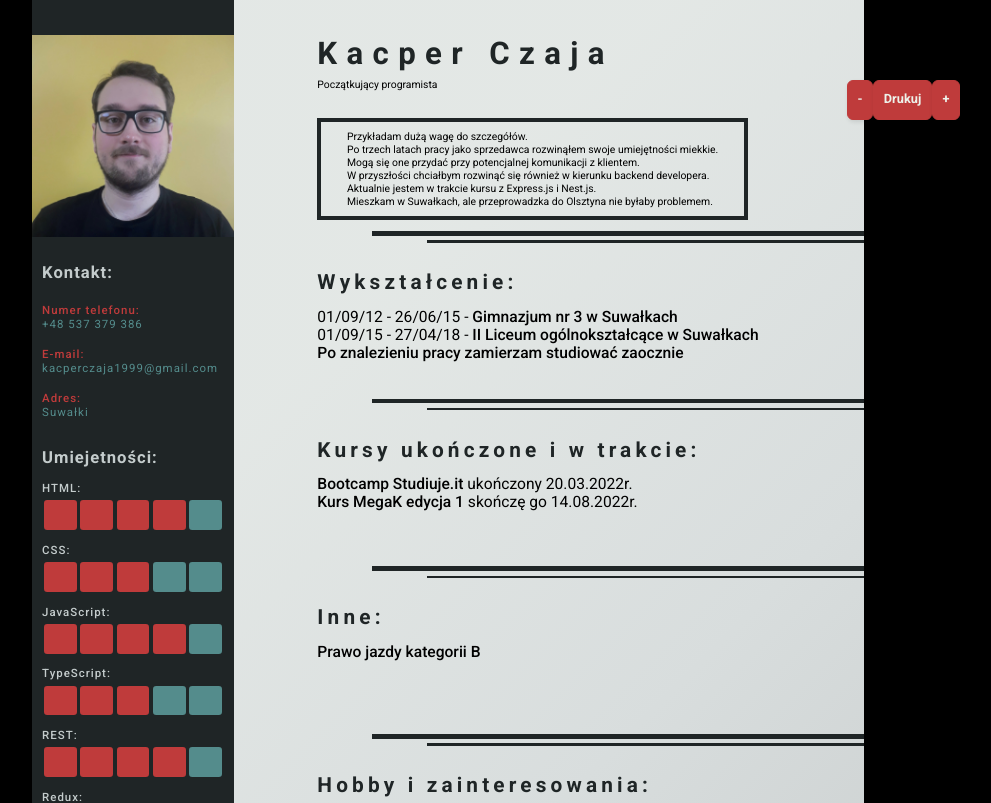
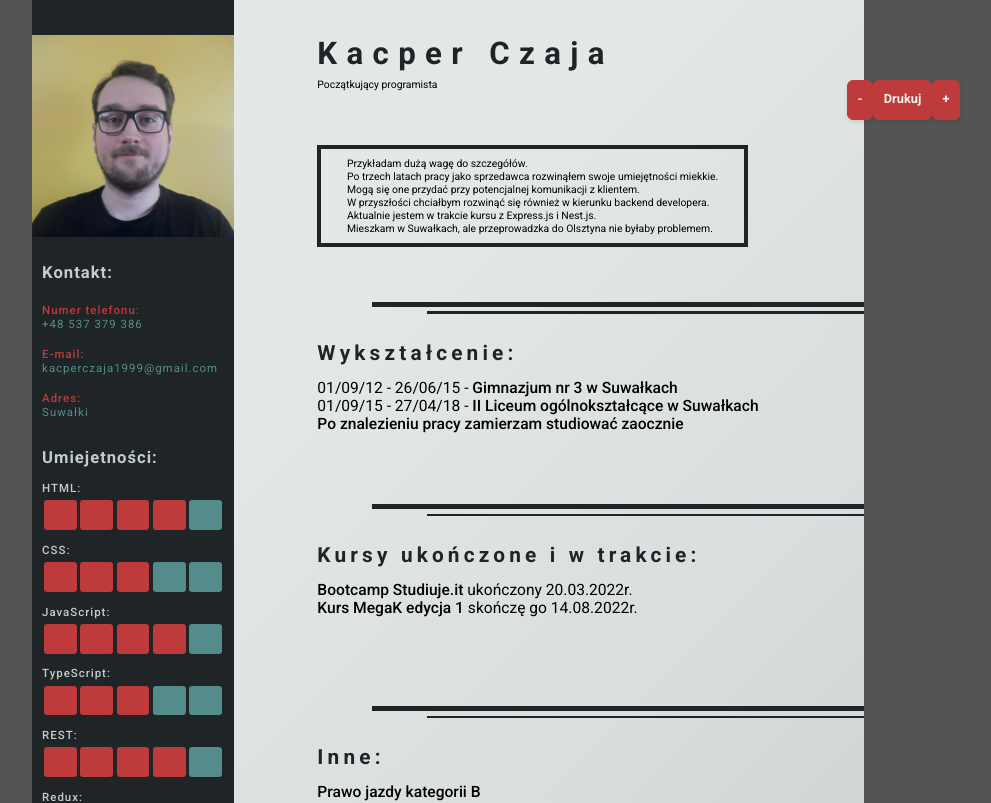
Before and after one commit to Jutrzenka/Curriculum-vitae, a React (Create React App) app: page / in a window 1280 px wide. Shown: the top 803 px of the page, without its empty margins (192-1183 px from the left). Built offline with nearby package versions, Linux system fonts and the light colour scheme.

Commit message:
Finished project

```diff
--- a/package.json
+++ b/package.json
@@ -1,6 +1,6 @@
 {
   "name": "cv-app",
-  "version": "0.1.0",
+  "version": "1.0.0",
   "private": true,
   "dependencies": {
     "@testing-library/jest-dom": "^5.16.4",
--- a/src/_App.css
+++ b/src/_App.css
@@ -1,5 +1,5 @@
 .App {
-    background-color: black;
+    background-color: #545454;
     display: flex;
     justify-content: center;
 }
--- a/src/components/RightSection/AnotherSection/_AnotherSection.css
+++ b/src/components/RightSection/AnotherSection/_AnotherSection.css
@@ -1,3 +1,3 @@
 .AnotherSection {
-    height: 10%;
+    height: 12%;
 }
--- a/src/components/RightSection/CourseSection/_CourseSection.css
+++ b/src/components/RightSection/CourseSection/_CourseSection.css
@@ -1,5 +1,5 @@
 .CourseSection {
-    height: 10%;
+    height: 12%;
 }
 
 .CourseSection_Name {
--- a/src/components/RightSection/EducationSection/_EducationSection.css
+++ b/src/components/RightSection/EducationSection/_EducationSection.css
@@ -1,5 +1,5 @@
 .EducationSection {
-    height: 10%;
+    height: 12%;
 }
 
 .EducationSection_Name {
--- a/src/components/RightSection/HobbySection/_HobbySection.css
+++ b/src/components/RightSection/HobbySection/_HobbySection.css
@@ -1,5 +1,5 @@
 .HobbySection {
-    height: 10%;
+    height: 12%;
 }
 
 .HobbySection_Name {
--- a/src/components/RightSection/RightSectionHeader/_RightSectionHeader.css
+++ b/src/components/RightSection/RightSectionHeader/_RightSectionHeader.css
@@ -1,3 +1,7 @@
+.RightSection_Header {
+    margin-bottom: 10%;
+}
+
 .RightSection__Name {
     font-size: 3em;
     color: var(--main-color);
@@ -7,7 +11,7 @@
 
 .RightSection__Description {
     margin-top: 1%;
-    margin-bottom: 5%;
+    margin-bottom: 10%;
 }
 
 .RightSection__Article {
--- a/src/components/Separator/_Separator.css
+++ b/src/components/Separator/_Separator.css
@@ -1,7 +1,7 @@
 .Separator {
     width: 100%;
     height: 1%;
-    margin: 2% 0;
+    margin: 4% 0;
     display: flex;
     flex-direction: column;
     justify-content: space-between;
```
